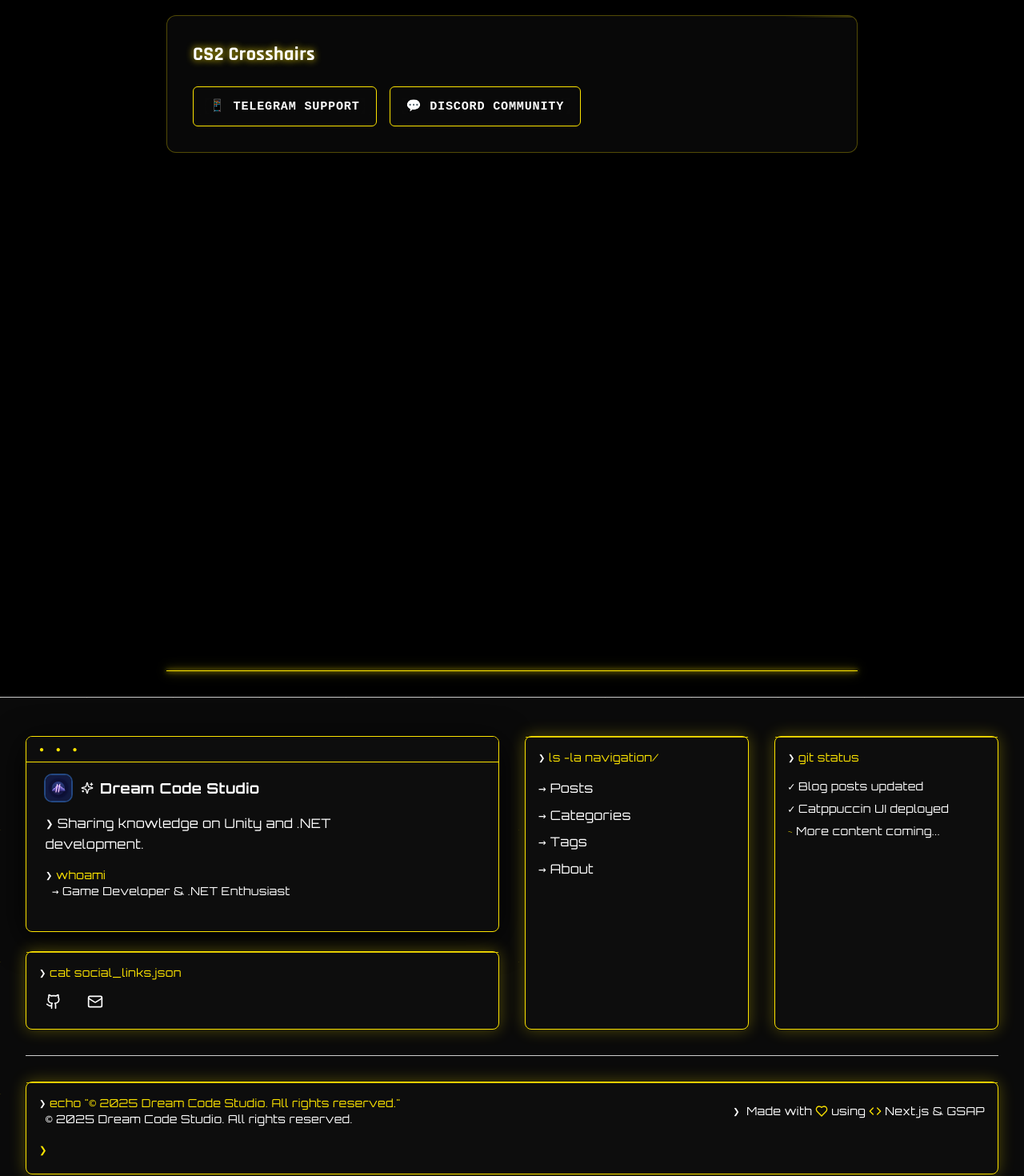
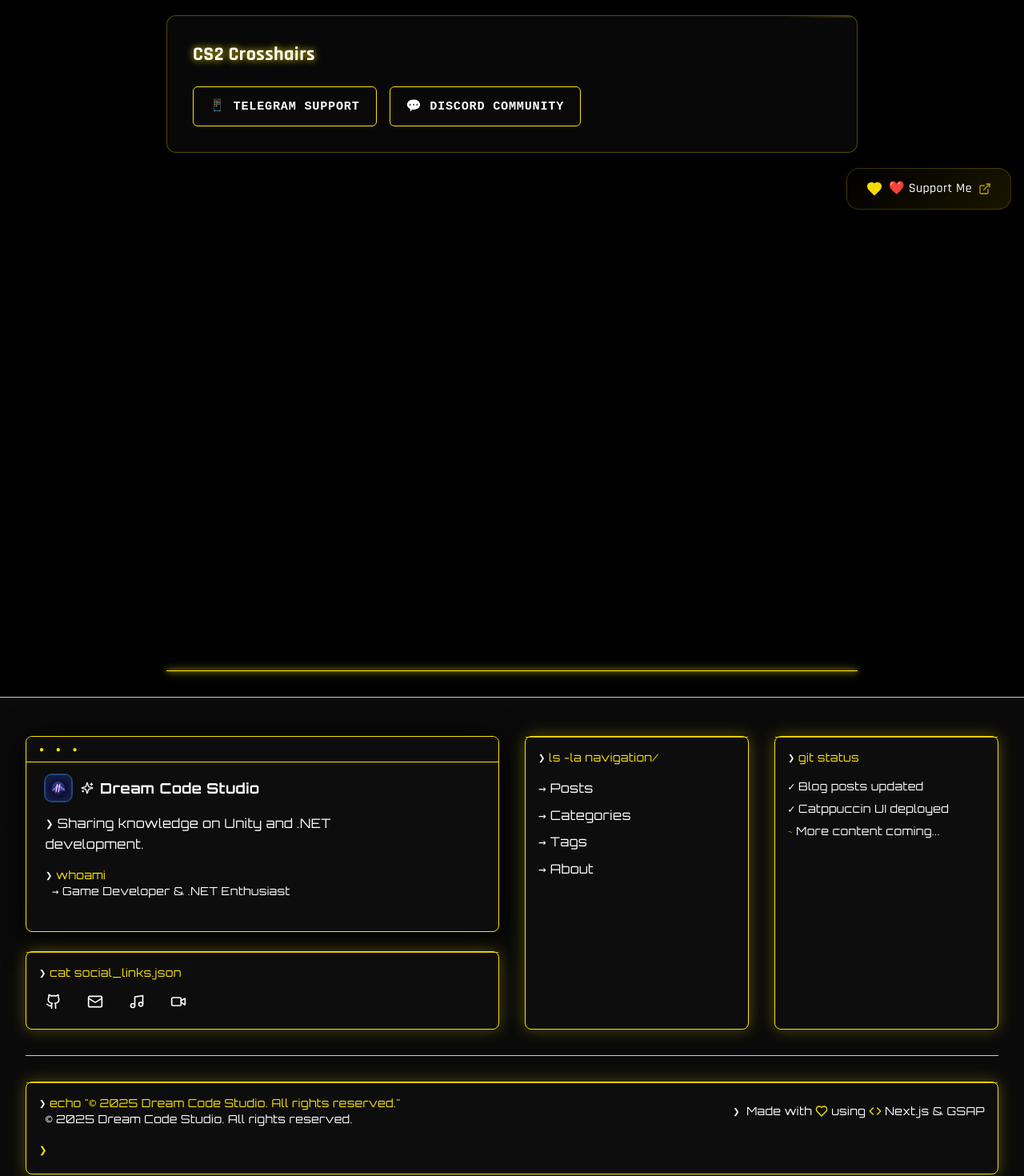
Before and after one commit to yapetrichka/blog, a Next.js app in the folder blog-nextjs/: page /support in a window 1280 px wide. Shown: the part 522-1992 px from the top of the page at 80% size. Built offline with nearby package versions, Linux system fonts and the light colour scheme.

Commit message:
feat: Integrate Boosty API and add sponsor buttons

```diff
--- a/blog-nextjs/src/app/layout.tsx
+++ b/blog-nextjs/src/app/layout.tsx
@@ -4,6 +4,7 @@ import './globals.css'
 import { GSAPProvider } from '@/components/animations/GSAPProvider'
 import { Header } from '@/components/layout/Header'
 import { Footer } from '@/components/layout/Footer'
+import SponsorButtons from '@/components/ui/SponsorButtons'
 
 const rajdhani = Rajdhani({
   subsets: ['latin'],
@@ -55,6 +56,7 @@ export default function RootLayout({
               {children}
             </main>
             <Footer />
+            <SponsorButtons />
           </div>
         </GSAPProvider>
       </body>
--- a/blog-nextjs/src/components/layout/Footer.tsx
+++ b/blog-nextjs/src/components/layout/Footer.tsx
@@ -1,6 +1,7 @@
 import Link from 'next/link'
 import Image from 'next/image'
-import { Github, Mail, Heart, Terminal, Code, Sparkles } from 'lucide-react'
+import { Github, Mail, Heart, Terminal, Code, Sparkles, Music, Video } from 'lucide-react'
+import siteConfig from '@/site.config'
 
 export function Footer() {
   const currentYear = new Date().getFullYear()
@@ -62,18 +63,38 @@ export function Footer() {
               </div>
               <div className="flex space-x-4">
                 <a
-                  href="https://github.com/dreamcodestudio"
+                  href={siteConfig.social.github}
                   target="_blank"
                   rel="noopener noreferrer"
                   className="text-text-primary hover:text-accent-primary transition-all duration-300 group p-2 rounded-md hover:bg-bg-terminal catppuccin-blue"
+                  aria-label="GitHub"
                 >
                   <Github className="w-5 h-5 group-hover:animate-catppuccin-glow" />
                 </a>
                 <a
-                  href="mailto:dreamcodestudio@yandex.com"
+                  href={`mailto:${siteConfig.social.email}`}
                   className="text-text-primary hover:text-accent-blue transition-all duration-300 group p-2 rounded-md hover:bg-bg-terminal catppuccin-teal"
+                  aria-label="Email"
                 >
                   <Mail className="w-5 h-5 group-hover:animate-catppuccin-glow" />
+                </a>
+                <a
+                  href={siteConfig.social.tiktok}
+                  target="_blank"
+                  rel="noopener noreferrer"
+                  className="text-text-primary hover:text-accent-red transition-all duration-300 group p-2 rounded-md hover:bg-bg-terminal catppuccin-red"
+                  aria-label="TikTok"
+                >
+                  <Music className="w-5 h-5 group-hover:animate-catppuccin-glow" />
+                </a>
+                <a
+                  href={siteConfig.social.youtube}
+                  target="_blank"
+                  rel="noopener noreferrer"
+                  className="text-text-primary hover:text-accent-red transition-all duration-300 group p-2 rounded-md hover:bg-bg-terminal catppuccin-yellow"
+                  aria-label="YouTube"
+                >
+                  <Video className="w-5 h-5 group-hover:animate-catppuccin-glow" />
                 </a>
               </div>
             </div>
--- /dev/null
+++ b/blog-nextjs/src/components/ui/SponsorButtons.tsx
@@ -0,0 +1,35 @@
+'use client'
+
+import { Heart, ExternalLink } from 'lucide-react'
+import siteConfig from '@/site.config'
+
+export default function SponsorButtons() {
+  if (!siteConfig.boosty.enabled) {
+    return null
+  }
+
+  const handleSponsorClick = () => {
+    window.open(siteConfig.boosty.donateUrl, '_blank', 'noopener,noreferrer')
+  }
+
+  return (
+    <div className="fixed bottom-4 right-4 z-50">
+      <button
+        onClick={handleSponsorClick}
+        className="group relative overflow-hidden rounded-2xl bg-cyberpunk-base/80 backdrop-blur-xl border border-cyberpunk-yellow/20 px-6 py-3 shadow-2xl hover:shadow-cyberpunk-yellow/20 transition-all duration-300 hover:scale-105"
+        style={{
+          background: 'linear-gradient(135deg, rgba(0, 0, 0, 0.9) 0%, rgba(255, 205, 0, 0.1) 100%)'
+        }}
+      >
+        <div className="absolute inset-0 bg-gradient-to-r from-cyberpunk-yellow/0 to-cyberpunk-yellow/10 opacity-0 group-hover:opacity-100 transition-opacity duration-300" />
+        <div className="relative flex items-center gap-2">
+          <Heart className="w-5 h-5 text-cyberpunk-yellow fill-current animate-pulse" />
+          <span className="text-cyberpunk-white font-medium">
+            {siteConfig.boosty.texts.sponsor}
+          </span>
+          <ExternalLink className="w-4 h-4 text-cyberpunk-yellow opacity-70 group-hover:opacity-100 transition-opacity" />
+        </div>
+      </button>
+    </div>
+  )
+}
--- a/blog-nextjs/src/site.config.js
+++ b/blog-nextjs/src/site.config.js
@@ -14,7 +14,29 @@ const siteConfig = {
   // Дополнительная информация о сайте
   siteName: 'Dream Code Studio',
   description: 'Unity and .NET development blog with modern animations',
-  author: 'dreamcodestudio'
+  author: 'dreamcodestudio',
+
+  // Social media links
+  social: {
+    github: 'https://github.com/dreamcodestudio',
+    email: 'dreamcodestudio@yandex.com',
+    tiktok: 'https://www.tiktok.com/@dreamcodestudio',
+    youtube: 'https://www.youtube.com/@dreamcodestudio'
+  },
+
+  // Boosty configuration for sponsor button
+  boosty: {
+    // Replace with your real Boosty username
+    username: 'dreamcodestudio',
+    // URL for donations - direct link to donate page
+    donateUrl: 'https://boosty.to/dreamcodestudio/donate',
+    // Whether to display sponsor button
+    enabled: true,
+    // Button text
+    texts: {
+      sponsor: '❤️ Support Me'
+    }
+  }
 }
 
 module.exports = siteConfig
```
Also changed, not shown: blog-nextjs/memory-bank/activeContext.md (+62 -2 lines), 36 other files (tests, documents, lock files or other folders).
